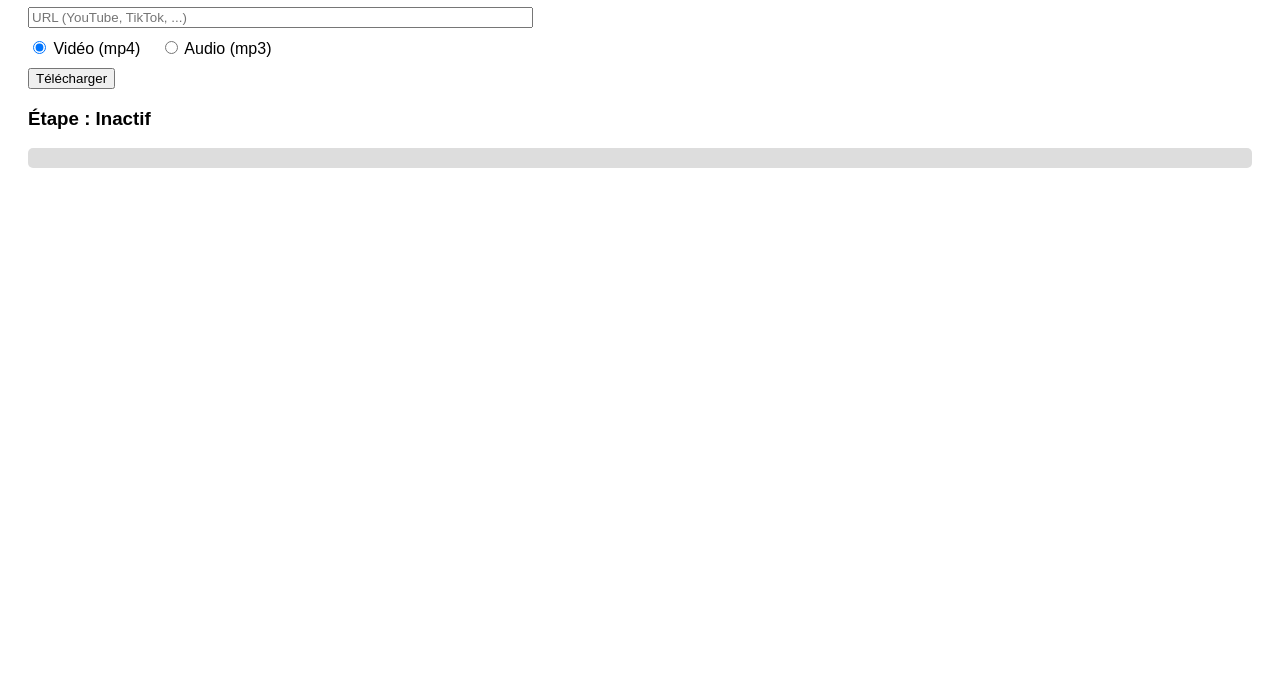
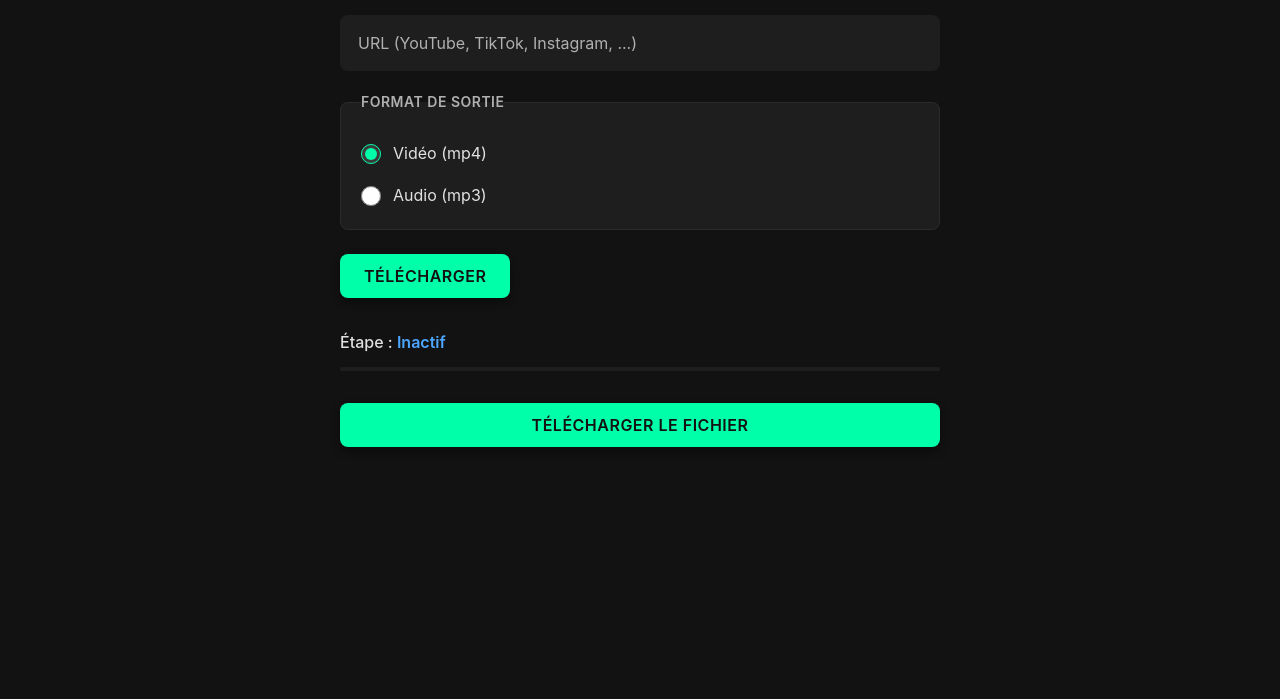
Before and after one commit to axelludwig/youtube-downloader, a website: page public/index.html in a window 1280 px wide. Shown: the part 101-800 px from the top of the page. Drawn offline with Linux system fonts and the light colour scheme; no server answers.

Commit message:
add Material Design dark theme with separated CSS file

```diff
--- a/public/index.html
+++ b/public/index.html
@@ -1,69 +1,55 @@
-<!doctype html>
-<html>
-
+<!DOCTYPE html>
+<html lang="fr">
     <head>
-    <meta charset="utf-8">
+        <meta charset="UTF-8" />
+        <meta name="viewport" content="width=device-width, initial-scale=1.0" />
         <title>Media Downloader</title>
-    <style>
-        body {
-            font-family: sans-serif;
-            padding: 20px;
-        }
-
-        .bar {
-            width: 100%;
-            height: 20px;
-            background: #ddd;
-            border-radius: 5px;
-            margin-top: 10px;
-        }
-
-        .bar-inner {
-            height: 100%;
-            width: 0%;
-            background: #4caf50;
-            border-radius: 5px;
-            transition: width 0.2s;
-        }
-
-        .mode-group {
-            margin-top: 10px;
-            margin-bottom: 10px;
-        }
-    </style>
+        <link rel="stylesheet" href="styles.css" />
     </head>
 
     <body>
+        <main>
             <h1>Media Downloader</h1>
 
-    <input id="url" type="text" size="60" placeholder="URL (YouTube, TikTok, ...)" />
+            <form id="downloadForm">
+                <input
+                    id="url"
+                    type="text"
+                    placeholder="URL (YouTube, TikTok, Instagram, ...)"
+                    required
+                />
 
-    <div class="mode-group">
+                <fieldset class="mode-group">
+                    <legend>Format de sortie</legend>
                     <label>
-            <input type="radio" name="mode" value="video" checked>
+                        <input type="radio" name="mode" value="video" checked />
                         Vidéo (mp4)
                     </label>
-        <label style="margin-left: 15px;">
-            <input type="radio" name="mode" value="audio">
+                    <label>
+                        <input type="radio" name="mode" value="audio" />
                         Audio (mp3)
                     </label>
-    </div>
+                </fieldset>
 
-    <button id="downloadBtnAction">Télécharger</button>
+                <button id="downloadBtnAction" type="button">Télécharger</button>
+            </form>
 
+            <section class="progress-container">
                 <h3>Étape : <span id="step">Inactif</span></h3>
-
                 <div class="bar">
                     <div class="bar-inner" id="bar"></div>
                 </div>
+            </section>
 
             <pre id="result"></pre>
 
-    <a id="downloadBtn" href="#" style="display:none;" download>
-        <button id="downloadLabel">Télécharger le fichier</button>
+            <a id="downloadBtn" href="#" download>
+                <button id="downloadLabel" type="button">
+                    Télécharger le fichier
+                </button>
             </a>
+        </main>
 
         <script src="app.js"></script>
     </body>
-
 </html>
--- /dev/null
+++ b/public/styles.css
@@ -0,0 +1,232 @@
+:root {
+    --md-primary: #00ffa9;
+    --md-primary-dark: #00cc88;
+    --md-primary-light: #33ffbc;
+    --md-secondary: #4da6ff;
+    --md-surface: #121212;
+    --md-surface-variant: #1e1e1e;
+    --md-on-surface: #e1e1e1;
+    --md-on-surface-variant: #b0b0b0;
+    --md-error: #cf6679;
+    --md-shadow: rgba(0, 0, 0, 0.4);
+}
+
+* {
+    margin: 0;
+    padding: 0;
+    box-sizing: border-box;
+}
+
+html {
+    scroll-behavior: smooth;
+}
+
+body {
+    font-family: -apple-system, BlinkMacSystemFont, 'Segoe UI', 'Roboto', 'Helvetica Neue', Arial, sans-serif;
+    background-color: var(--md-surface);
+    color: var(--md-on-surface);
+    padding: 20px;
+    line-height: 1.6;
+}
+
+main {
+    max-width: 600px;
+    margin: 0 auto;
+}
+
+/* Typography */
+h1 {
+    font-size: 2.5rem;
+    font-weight: 700;
+    margin-bottom: 32px;
+    color: var(--md-on-surface);
+    letter-spacing: -0.5px;
+}
+
+h3 {
+    font-size: 1rem;
+    font-weight: 500;
+    margin-top: 24px;
+    margin-bottom: 12px;
+    color: var(--md-on-surface);
+}
+
+/* Form */
+form {
+    display: flex;
+    flex-direction: column;
+    gap: 20px;
+    margin-bottom: 32px;
+}
+
+/* Input */
+#url {
+    width: 100%;
+    padding: 16px;
+    font-size: 1rem;
+    background-color: var(--md-surface-variant);
+    color: var(--md-on-surface);
+    border: 2px solid var(--md-surface-variant);
+    border-radius: 8px;
+    transition: all 0.2s cubic-bezier(0.4, 0, 0.2, 1);
+    font-family: inherit;
+}
+
+#url::placeholder {
+    color: var(--md-on-surface-variant);
+}
+
+#url:hover {
+    background-color: #262626;
+}
+
+#url:focus {
+    outline: none;
+    border-color: var(--md-primary);
+    background-color: #262626;
+    box-shadow: 0 0 0 4px rgba(187, 134, 252, 0.15);
+}
+
+/* Mode Group */
+.mode-group {
+    display: flex;
+    flex-direction: column;
+    gap: 16px;
+    padding: 20px;
+    background-color: var(--md-surface-variant);
+    border-radius: 8px;
+    border: 1px solid #2a2a2a;
+}
+
+.mode-group legend {
+    font-size: 0.875rem;
+    font-weight: 600;
+    color: var(--md-on-surface-variant);
+    text-transform: uppercase;
+    letter-spacing: 0.5px;
+    margin-bottom: 8px;
+}
+
+.mode-group label {
+    display: flex;
+    align-items: center;
+    gap: 12px;
+    cursor: pointer;
+    color: var(--md-on-surface);
+    font-size: 1rem;
+    transition: color 0.2s;
+}
+
+.mode-group label:hover {
+    color: var(--md-primary);
+}
+
+.mode-group input[type="radio"] {
+    cursor: pointer;
+    width: 20px;
+    height: 20px;
+    accent-color: var(--md-primary);
+}
+
+/* Button */
+button {
+    padding: 12px 24px;
+    font-size: 1rem;
+    font-weight: 600;
+    background-color: var(--md-primary);
+    color: #121212;
+    border: none;
+    border-radius: 8px;
+    cursor: pointer;
+    transition: all 0.2s cubic-bezier(0.4, 0, 0.2, 1);
+    font-family: inherit;
+    text-transform: uppercase;
+    letter-spacing: 0.5px;
+    box-shadow: 0 4px 8px var(--md-shadow);
+}
+
+button:hover {
+    background-color: var(--md-primary-light);
+    box-shadow: 0 6px 16px var(--md-shadow);
+    transform: translateY(-2px);
+}
+
+button:active {
+    background-color: var(--md-primary-dark);
+    transform: translateY(0);
+    box-shadow: 0 2px 4px var(--md-shadow);
+}
+
+button:disabled {
+    opacity: 0.5;
+    cursor: not-allowed;
+    transform: none;
+}
+
+#downloadBtnAction {
+    align-self: flex-start;
+    margin-top: 4px;
+}
+
+/* Progress Container */
+.progress-container {
+    margin-bottom: 32px;
+}
+
+#step {
+    color: var(--md-secondary);
+    font-weight: 600;
+}
+
+/* Progress Bar */
+.bar {
+    width: 100%;
+    height: 4px;
+    background-color: var(--md-surface-variant);
+    border-radius: 2px;
+    overflow: hidden;
+    margin-top: 12px;
+}
+
+.bar-inner {
+    height: 100%;
+    width: 0%;
+    background: linear-gradient(90deg, var(--md-primary), var(--md-secondary));
+    border-radius: 2px;
+    transition: width 0.3s cubic-bezier(0.4, 0, 0.2, 1);
+}
+
+/* Result Output */
+#result {
+    background-color: var(--md-surface-variant);
+    border: 1px solid #2a2a2a;
+    border-radius: 8px;
+    padding: 16px;
+    margin-bottom: 20px;
+    min-height: 60px;
+    font-family: 'Fira Code', 'Courier New', monospace;
+    font-size: 0.875rem;
+    color: var(--md-on-surface-variant);
+    white-space: pre-wrap;
+    word-break: break-word;
+    display: none;
+    box-shadow: inset 0 1px 3px rgba(0, 0, 0, 0.3);
+}
+
+#result:not(:empty) {
+    display: block;
+}
+
+/* Download Link */
+#downloadBtn {
+    text-decoration: none;
+    display: none;
+}
+
+#downloadBtn[href] {
+    display: block;
+}
+
+#downloadLabel {
+    width: 100%;
+}
```
Lines whose indentation alone changed are shown as unchanged.
